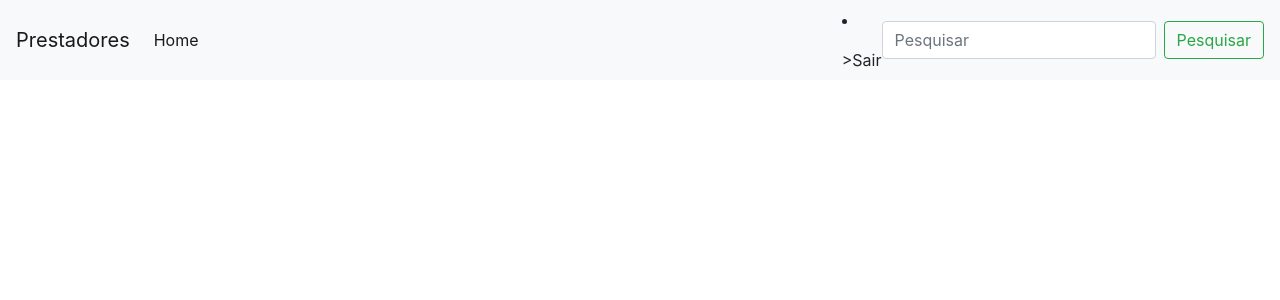
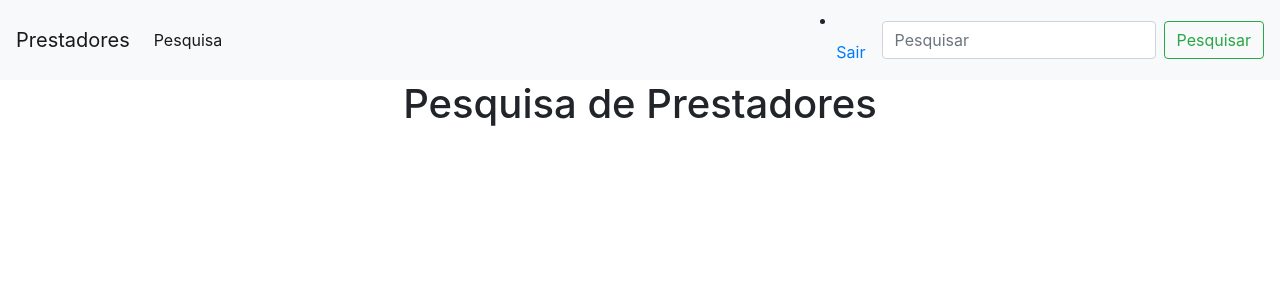
Before and after one commit to jvsantillo/iapl201901, a Django app: page /prestadores/ in a window 1280 px wide. Shown: the top 300 px of the page. Run offline with Django 3.2, Linux system fonts and the light colour scheme; the visitor is signed in with stand-in values (Sample User, id 1); some libraries are stand-ins or nearby versions.

Commit message:
Botão sair

```diff
--- a/prestadores/templates/prestadores/index.html
+++ b/prestadores/templates/prestadores/index.html
@@ -63,11 +63,11 @@
         <div class="collapse navbar-collapse" id="conteudoNavbarSuportado">
           <ul class="navbar-nav mr-auto">
             <li class="nav-item active">
-              <a class="nav-link" href="/prestadores">Home <span class="sr-only">(Página Atual)</span></a>
+              <a class="nav-link" href="/prestadores">Pesquisa<span class="sr-only"></span></a>
             </li>
           </ul>
           <li class="nav-item">
-            <a class="nav-link" href="{% url 'logout' %}"></a>>Sair</a>
+            <a class="nav-link" href={% url 'logout' %}>Sair</a>
           </li>
           <form type="get" action="search_persons" class="form-inline my-2 my-lg-0">
             <input id="search_box" name="search_box" class="form-control mr-sm-2" type="text" placeholder="Pesquisar" aria-label="Pesquisar">
@@ -75,6 +75,10 @@
           </form>
         </div>
       </nav>
+
+      <center>
+        <h1>Pesquisa de Prestadores</h1>
+    </center>
 <!--    <center>
         <h1>Pesquisa de Prestadores</h1>
     </center>
```
